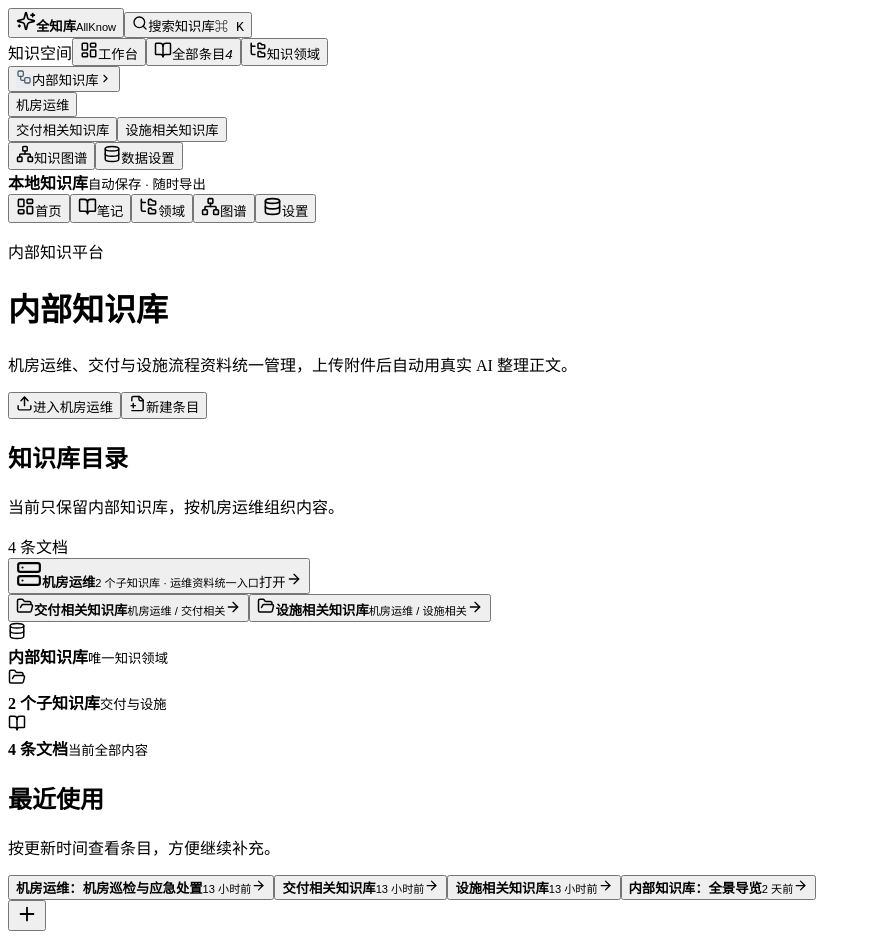
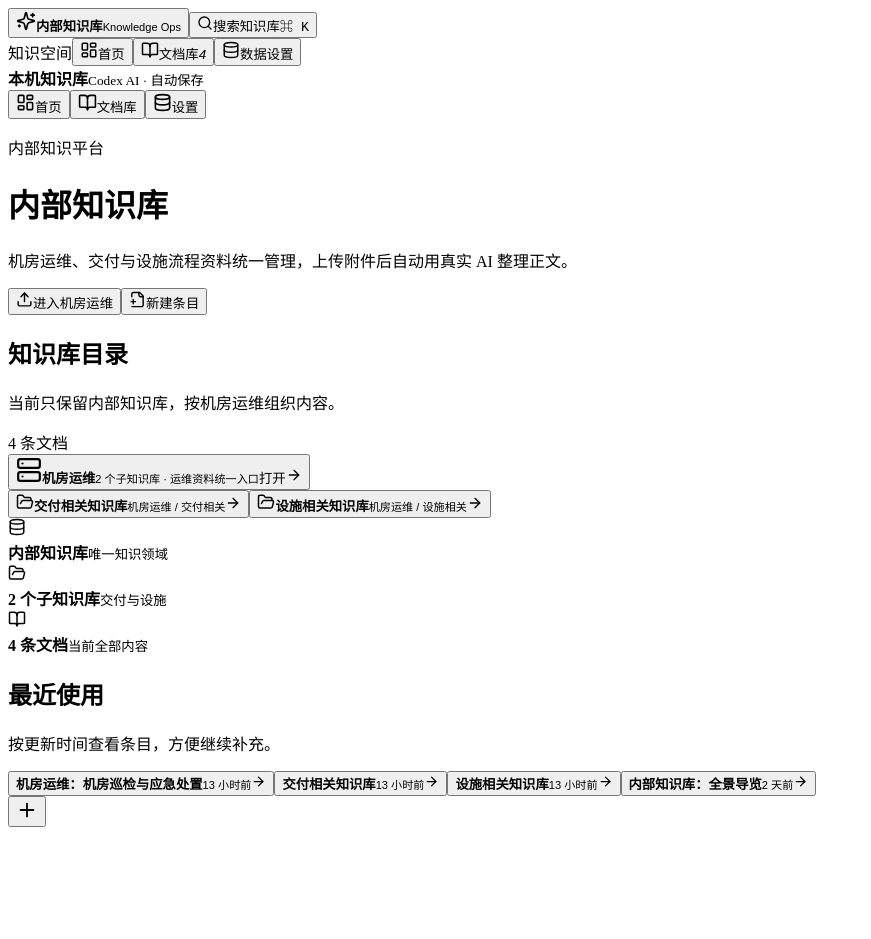
Before and after one commit to vcnn5fjbf6-cell/DC-, a React (Vite) app: page / in a window 1280 px wide. Shown: the whole page, without its empty margins (0-871 px from the left). After the commit the page ends 835 px from the top, so only its background shows below. Built offline with nearby package versions, Linux system fonts and the light colour scheme; the HTML template or start-up script is replaced by a standard one.

Commit message:
feat: rebuild platform with simplified internal knowledge workspace

```diff
--- a/src/App.tsx
+++ b/src/App.tsx
@@ -7,13 +7,11 @@ import { clearAttachmentFiles, deleteAttachmentsForNote } from './lib/fileStore'
 import type { DomainId, Note } from './types'
 import { nowIso, uid } from './lib/notes'
 import { CommandSearch } from './components/CommandSearch'
-import { GraphPage } from './components/GraphPage'
 import { Home } from './components/Home'
 import { NoteEditor } from './components/NoteEditor'
 import { NotesList } from './components/NotesList'
 import { SettingsPage } from './components/SettingsPage'
 import { Sidebar, type ViewId } from './components/Sidebar'
-import { TreePage } from './components/TreePage'
 
 const STORAGE_KEY = 'allknow-notes-v1'
 const REMOVED_SEED_NOTES = new Set([
@@ -223,25 +221,6 @@ export default function App() {
           />
         )
         break
-      case 'tree':
-        content = (
-          <TreePage
-            notes={renderedImports}
-            onOpen={openNote}
-            onOpenDomain={openNote}
-            onCreate={() => createNote()}
-          />
-        )
-        break
-      case 'graph':
-        content = (
-          <GraphPage
-            notes={renderedImports}
-            onOpen={openNote}
-            onCreate={() => createNote()}
-          />
-        )
-        break
       case 'notes':
         content = (
           <NotesList
@@ -277,8 +256,6 @@ export default function App() {
         onNavigate={navigate}
         onSearch={() => setSearchOpen(true)}
         noteCount={renderedImports.length}
-        onOpenNote={openNote}
-        notes={renderedImports}
       />
       <main className="app-main">{content}</main>
       {view !== 'note' && (
--- a/src/components/Sidebar.tsx
+++ b/src/components/Sidebar.tsx
@@ -1,94 +1,44 @@
 import {
   BookOpen,
-  ChevronRight,
   Database,
-  FolderTree,
   LayoutDashboard,
-  Network,
   Search,
   Sparkles,
 } from 'lucide-react'
-import { Fragment } from 'react'
-import type { Note } from '../types'
-import { domains } from '../data/domains'
-import { DomainIcon } from './ui'
 
-export type ViewId = 'home' | 'notes' | 'tree' | 'graph' | 'settings'
+export type ViewId = 'home' | 'notes' | 'settings'
 
-const primaryItems: Array<{ id: ViewId; label: string; icon: typeof LayoutDashboard }> = [
-  { id: 'home', label: '工作台', icon: LayoutDashboard },
-  { id: 'notes', label: '全部条目', icon: BookOpen },
-  { id: 'tree', label: '知识领域', icon: FolderTree },
-  { id: 'graph', label: '知识图谱', icon: Network },
+const primaryItems: Array<{
+  id: ViewId
+  label: string
+  icon: typeof LayoutDashboard
+}> = [
+  { id: 'home', label: '首页', icon: LayoutDashboard },
+  { id: 'notes', label: '文档库', icon: BookOpen },
   { id: 'settings', label: '数据设置', icon: Database },
 ]
-
-function NoteTree({
-  notes,
-  onOpenNote,
-  parentId,
-  level,
-}: {
-  notes: Note[]
-  onOpenNote: (id: string) => void
-  parentId: string
-  level: number
-}) {
-  const children = notes.filter((note) => note.parentId === parentId)
-  if (children.length === 0 || level > 1) return null
-  return (
-    <div className="side-child-list">
-      {children.map((child) => (
-        <Fragment key={child.id}>
-          <button
-            type="button"
-            onClick={() => onOpenNote(child.id)}
-            title={child.title}
-          >
-            <span className="branch-bullet is-child" />
-            <span>{child.title}</span>
-          </button>
-          <NoteTree
-            notes={notes}
-            onOpenNote={onOpenNote}
-            parentId={child.id}
-            level={level + 1}
-          />
-        </Fragment>
-      ))}
-    </div>
-  )
-}
 
 export function Sidebar({
   view,
   onNavigate,
   onSearch,
   noteCount,
-  onOpenNote,
-  notes,
 }: {
   view: ViewId
   onNavigate: (view: ViewId) => void
   onSearch: () => void
   noteCount: number
-  onOpenNote: (id: string) => void
-  notes: Note[]
 }) {
   return (
     <>
       <aside className="sidebar">
-        <button
-          type="button"
-          className="brand"
-          onClick={() => onNavigate('home')}
-        >
+        <button type="button" className="brand" onClick={() => onNavigate('home')}>
           <span className="brand-mark">
             <Sparkles size={20} />
           </span>
           <span className="brand-copy">
-            <strong>全知库</strong>
-            <small>AllKnow</small>
+            <strong>内部知识库</strong>
+            <small>Knowledge Ops</small>
           </span>
         </button>
 
@@ -103,8 +53,8 @@ export function Sidebar({
           {primaryItems.map((item) => {
             const Icon = item.icon
             return (
-              <Fragment key={item.id}>
               <button
+                key={item.id}
                 type="button"
                 className={view === item.id ? 'is-active' : ''}
                 onClick={() => onNavigate(item.id)}
@@ -113,50 +63,6 @@ export function Sidebar({
                 <span>{item.label}</span>
                 {item.id === 'notes' && <em>{noteCount}</em>}
               </button>
-                {item.id === 'tree' && (
-                  <div className="side-domain-inline">
-                    {domains.map((domain) => (
-                      <div key={domain.id} className="side-domain-tree">
-                        <button
-                          type="button"
-                          className="side-domain-root"
-                          onClick={() => onNavigate('tree')}
-                          title={domain.description}
-                        >
-                          <DomainIcon domain={domain.id} size={16} />
-                          <span>{domain.name}</span>
-                          <ChevronRight size={13} />
-                        </button>
-                        <div className="side-domain-branches">
-                          {domain.branches.map((branch) => (
-                            <div key={branch.name} className="side-branch-item">
-                              <button
-                                type="button"
-                                disabled={!branch.noteId}
-                                onClick={() =>
-                                  branch.noteId && onOpenNote(branch.noteId)
-                                }
-                                title={branch.blurb}
-                              >
-                                <span className="branch-bullet" />
-                                <span>{branch.name}</span>
-                              </button>
-                              {branch.noteId && (
-                                <NoteTree
-                                  notes={notes}
-                                  onOpenNote={onOpenNote}
-                                  parentId={branch.noteId}
-                                  level={1}
-                                />
-                              )}
-                            </div>
-                          ))}
-                        </div>
-                      </div>
-                    ))}
-                  </div>
-                )}
-              </Fragment>
             )
           })}
         </nav>
@@ -164,23 +70,15 @@ export function Sidebar({
         <div className="sidebar-foot">
           <span className="status-dot" />
           <div>
-            <strong>本地知识库</strong>
-            <small>自动保存 · 随时导出</small>
+            <strong>本机知识库</strong>
+            <small>Codex AI · 自动保存</small>
           </div>
         </div>
       </aside>
 
       <nav className="mobile-nav" aria-label="移动端导航">
-        {primaryItems.slice(0, 4).map((item) => {
+        {primaryItems.map((item) => {
           const Icon = item.icon
-          const shortLabel =
-            item.id === 'home'
-              ? '首页'
-              : item.id === 'notes'
-                ? '笔记'
-                : item.id === 'tree'
-                  ? '领域'
-                  : '图谱'
           return (
             <button
               key={item.id}
@@ -189,18 +87,10 @@ export function Sidebar({
               onClick={() => onNavigate(item.id)}
             >
               <Icon size={19} />
-              <span>{shortLabel}</span>
+              <span>{item.label.replace('数据设置', '设置')}</span>
             </button>
           )
         })}
-        <button
-          type="button"
-          className={view === 'settings' ? 'is-active' : ''}
-          onClick={() => onNavigate('settings')}
-        >
-          <Database size={19} />
-          <span>设置</span>
-        </button>
       </nav>
     </>
   )
```
Also changed, not shown: update-logs/2026-09-09.md (+2 -0 lines). Lines whose indentation alone changed are shown as unchanged.
